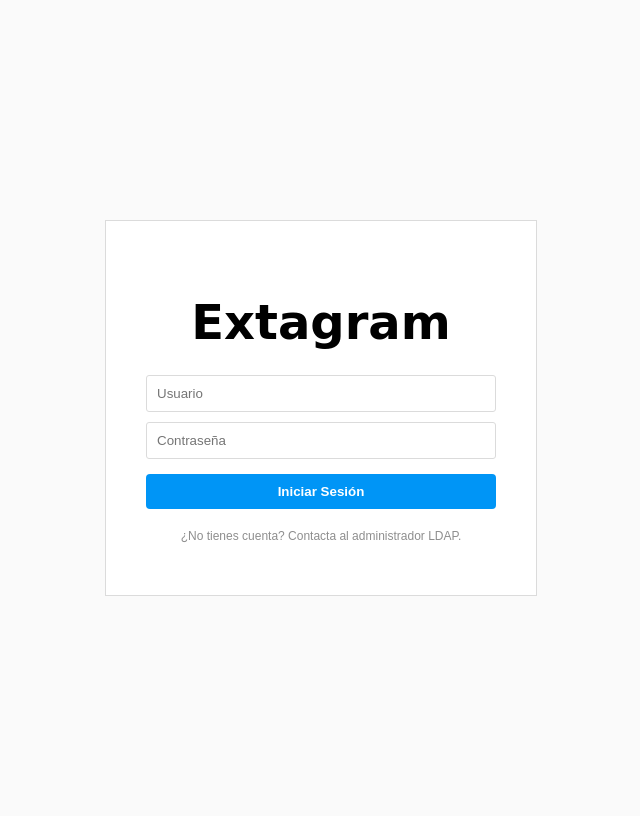
After one commit to HamzaTayibiITB2425/extagram-project, a PHP site: page /login.php in a window 1280 px wide. The commit adds this page. Shown: the whole page, without its empty margins (319-959 px from the left). Run offline with PHP 8.4, Linux system fonts and the light colour scheme.

Commit message:
Sprint 2 fet

```diff
--- a/configuracions/docker/s2-s3-php/extagram.php
+++ b/configuracions/docker/s2-s3-php/extagram.php
@@ -4,6 +4,7 @@
     <meta charset="UTF-8">
     <meta name="viewport" content="width=device-width, initial-scale=1.0">
     <title>Extagram</title>
+    <link rel="stylesheet" href="/style.css">
     <style>
         :root {
             --insta-gradient: radial-gradient(circle at 30% 107%, #fdf497 0%, #fdf497 5%, #fd5949 45%, #d6249f 60%, #285AEB 90%);
--- /dev/null
+++ b/configuracions/docker/s2-s3-php/login.php
@@ -0,0 +1,76 @@
+<?php
+session_start();
+$message = "";
+
+if ($_SERVER["REQUEST_METHOD"] == "POST") {
+    $ldap_host = "ldap://s8-ldap";
+    $ldap_dn = "cn=admin,dc=extagram,dc=com";
+    $ldap_pass = "rootpass123";
+
+    $user = $_POST['username'];
+    $pass = $_POST['password'];
+
+    // 1. Conectar a LDAP
+    $ds = ldap_connect($ldap_host);
+    ldap_set_option($ds, LDAP_OPT_PROTOCOL_VERSION, 3);
+
+    if ($ds) {
+        // 2. Buscar al usuario para obtener su DN completo (Distinguished Name)
+        // Nos bindamos como admin primero para tener permiso de buscar
+        $bind = ldap_bind($ds, $ldap_dn, $ldap_pass);
+
+        if ($bind) {
+            $search = ldap_search($ds, "dc=extagram,dc=com", "(cn=$user)");
+            $info = ldap_get_entries($ds, $search);
+
+            if ($info["count"] > 0) {
+                // El usuario existe, ahora intentamos comprobar SU contraseña
+                $user_dn = $info[0]["dn"];
+                $user_bind = @ldap_bind($ds, $user_dn, $pass);
+
+                if ($user_bind) {
+                    $_SESSION['user'] = $user;
+                    header("Location: extagram.php"); // Redirigir a la app principal
+                    exit;
+                } else {
+                    $message = "Contraseña incorrecta.";
+                }
+            } else {
+                $message = "Usuario no encontrado.";
+            }
+        } else {
+            $message = "Error interno: No se pudo conectar al directorio.";
+        }
+        ldap_close($ds);
+    }
+}
+?>
+
+<!DOCTYPE html>
+<html>
+<head>
+    <title>Login Extagram</title>
+    <style>
+        body { font-family: sans-serif; display: flex; justify-content: center; align-items: center; height: 100vh; background-color: #fafafa; }
+        .login-container { background: white; padding: 40px; border: 1px solid #dbdbdb; width: 350px; text-align: center; }
+        input { width: 100%; padding: 10px; margin: 5px 0; border: 1px solid #dbdbdb; border-radius: 3px; box-sizing: border-box;}
+        button { width: 100%; padding: 10px; background-color: #0095f6; color: white; border: none; border-radius: 4px; font-weight: bold; cursor: pointer; margin-top: 10px;}
+        .error { color: red; font-size: 14px; margin-bottom: 10px; }
+        h1 { font-family: 'Cookie', cursive; font-size: 3rem; margin-bottom: 20px;}
+    </style>
+</head>
+<body>
+    <div class="login-container">
+        <h1>Extagram</h1>
+        <?php if($message) echo "<p class='error'>$message</p>"; ?>
+        <form method="POST">
+            <input type="text" name="username" placeholder="Usuario " required>
+            <input type="password" name="password" placeholder="Contraseña" required>
+            <button type="submit">Iniciar Sesión</button>
+        </form>
+        <p style="font-size: 12px; color: #8e8e8e; margin-top: 20px;">
+           ¿No tienes cuenta? Contacta al administrador LDAP.
+        </p>
+    </div>
+</body>
+</html>
```
Also changed, not shown: configuracions/docker/docker-compose.yml (+11 -0 lines), configuracions/docker/s2-s3-php/login_ldap.php (added, +35 -0 lines), configuracions/docker/s6-static/favicon.ico (added), configuracions/docker/s6-static/favicon.svg (added), 9 other files.
